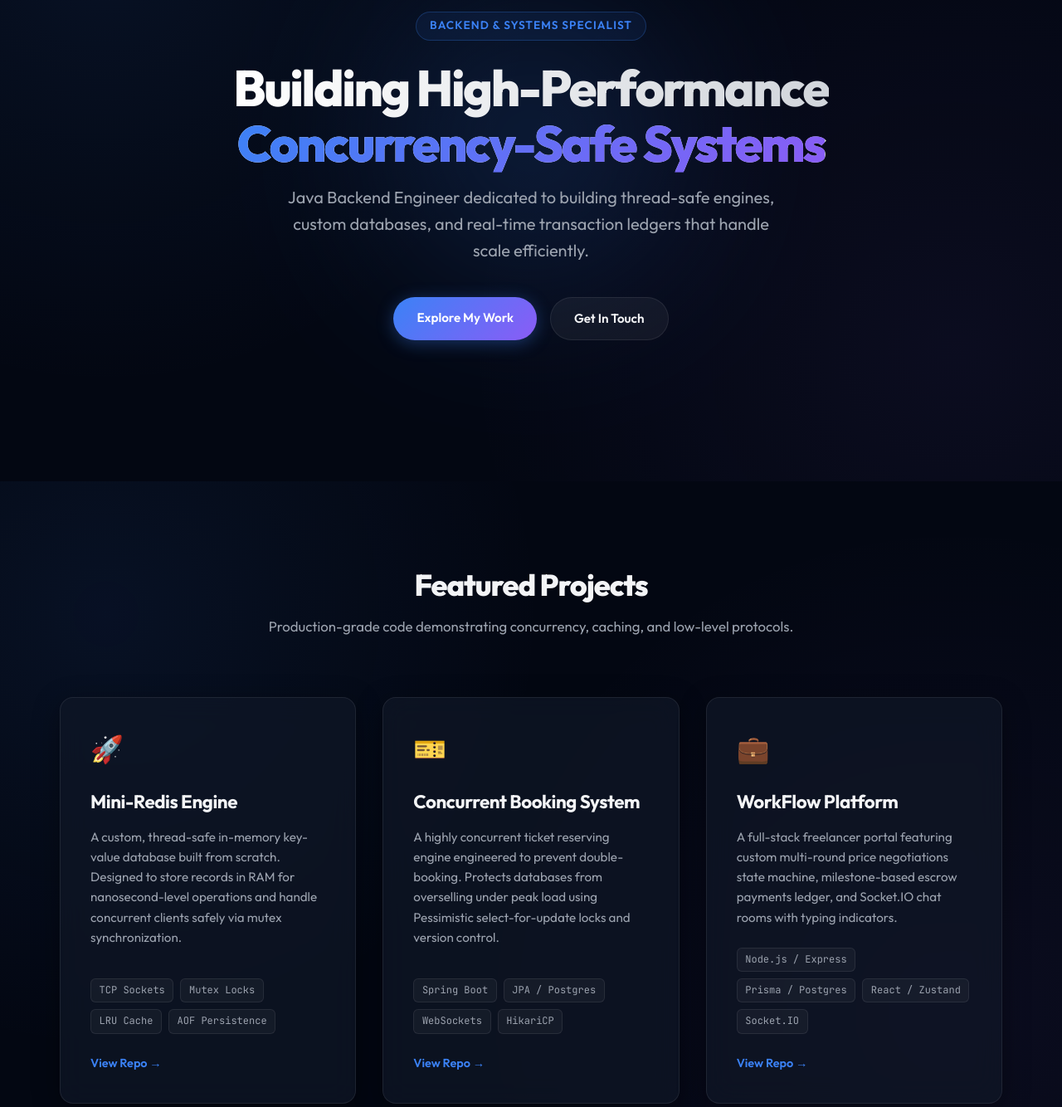
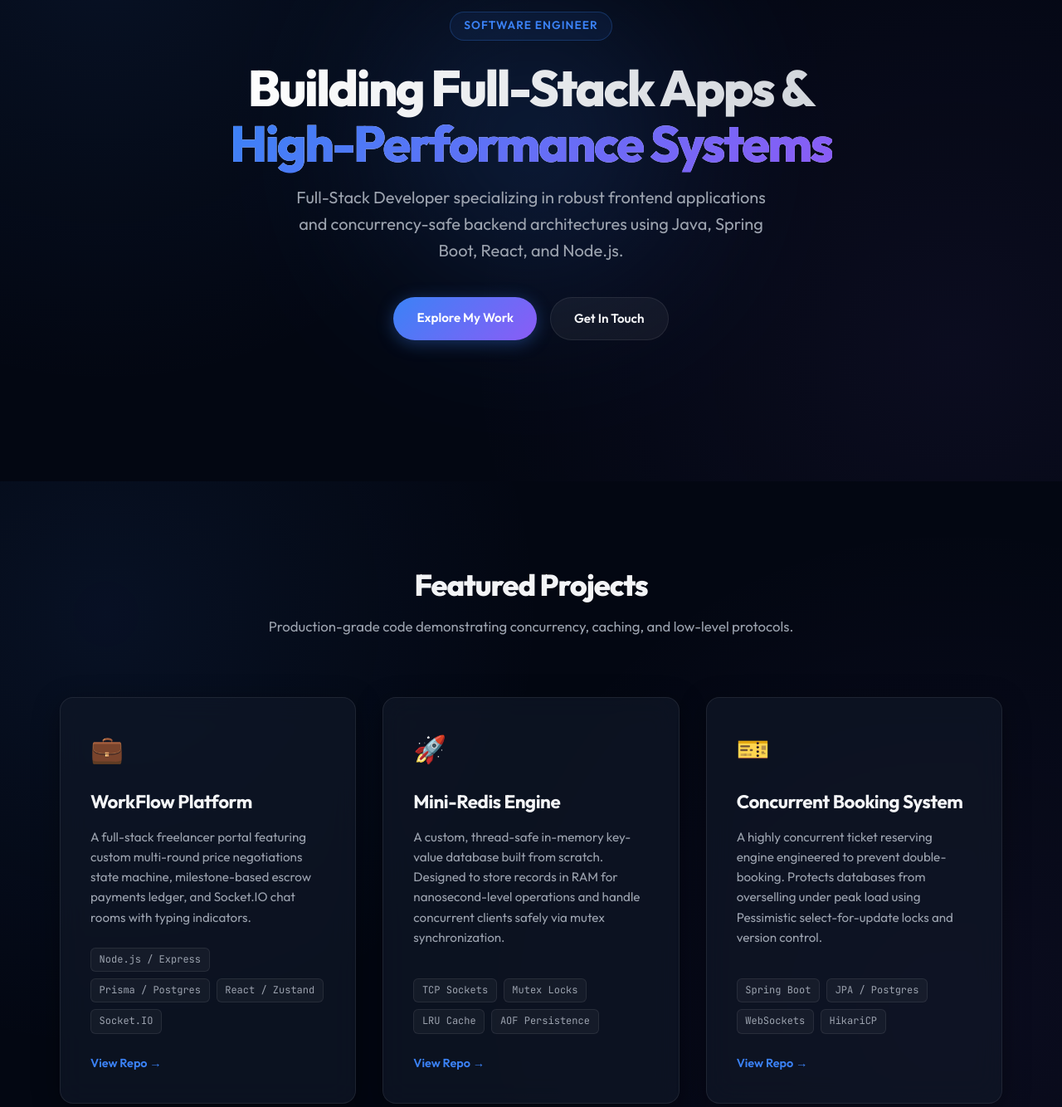
Before and after one commit to VarunV2352004/portfolio, a plain HTML site: page index.html in a window 1280 px wide. Shown: the part 220-1554 px from the top of the page at 83% size. Drawn offline with Linux system fonts and the light colour scheme.

Commit message:
Update portfolio: Neutralize branding and highlight full-stack capabilities

```diff
--- a/index.html
+++ b/index.html
@@ -26,10 +26,10 @@
     <!-- Hero Section -->
     <section class="hero" id="home">
         <div class="hero-glow"></div>
-        <div class="tagline">Backend & Systems Specialist</div>
-        <h1>Building High-Performance<br><span>Concurrency-Safe Systems</span></h1>
+        <div class="tagline">Software Engineer</div>
+        <h1>Building Full-Stack Apps &<br><span>High-Performance Systems</span></h1>
         <p class="hero-subtitle">
-            Java Backend Engineer dedicated to building thread-safe engines, custom databases, and real-time transaction ledgers that handle scale efficiently.
+            Full-Stack Developer specializing in robust frontend applications and concurrency-safe backend architectures using Java, Spring Boot, React, and Node.js.
         </p>
         <div class="cta-group">
             <a href="#projects" class="btn btn-primary">Explore My Work</a>
@@ -45,7 +45,25 @@
         </div>
         <div class="projects-grid">
 
-            <!-- Project 1: Mini-Redis -->
+            <!-- Project 1: WorkFlow Marketplace -->
+            <div class="glass-panel project-card">
+                <div class="project-icon">💼</div>
+                <h3>WorkFlow Platform</h3>
+                <p>
+                    A full-stack freelancer portal featuring custom multi-round price negotiations state machine, milestone-based escrow payments ledger, and Socket.IO chat rooms with typing indicators.
+                </p>
+                <div class="project-tech">
+                    <span class="tech-tag">Node.js / Express</span>
+                    <span class="tech-tag">Prisma / Postgres</span>
+                    <span class="tech-tag">React / Zustand</span>
+                    <span class="tech-tag">Socket.IO</span>
+                </div>
+                <div class="project-links">
+                    <a href="https://github.com/VarunV2352004/workflow-freelancer-marketplace" target="_blank" class="project-link">View Repo →</a>
+                </div>
+            </div>
+
+            <!-- Project 2: Mini-Redis -->
             <div class="glass-panel project-card">
                 <div class="project-icon">🚀</div>
                 <h3>Mini-Redis Engine</h3>
@@ -63,7 +81,7 @@
                 </div>
             </div>
 
-            <!-- Project 2: High-Concurrency Ticket System -->
+            <!-- Project 3: High-Concurrency Ticket System -->
             <div class="glass-panel project-card">
                 <div class="project-icon">🎫</div>
                 <h3>Concurrent Booking System</h3>
@@ -78,24 +96,6 @@
                 </div>
                 <div class="project-links">
                     <a href="https://github.com/VarunV2352004/high-concurrency-ticketsystem" target="_blank" class="project-link">View Repo →</a>
-                </div>
-            </div>
-
-            <!-- Project 3: WorkFlow Marketplace -->
-            <div class="glass-panel project-card">
-                <div class="project-icon">💼</div>
-                <h3>WorkFlow Platform</h3>
-                <p>
-                    A full-stack freelancer portal featuring custom multi-round price negotiations state machine, milestone-based escrow payments ledger, and Socket.IO chat rooms with typing indicators.
-                </p>
-                <div class="project-tech">
-                    <span class="tech-tag">Node.js / Express</span>
-                    <span class="tech-tag">Prisma / Postgres</span>
-                    <span class="tech-tag">React / Zustand</span>
-                    <span class="tech-tag">Socket.IO</span>
-                </div>
-                <div class="project-links">
-                    <a href="https://github.com/VarunV2352004/workflow-freelancer-marketplace" target="_blank" class="project-link">View Repo →</a>
                 </div>
             </div>
 
```
